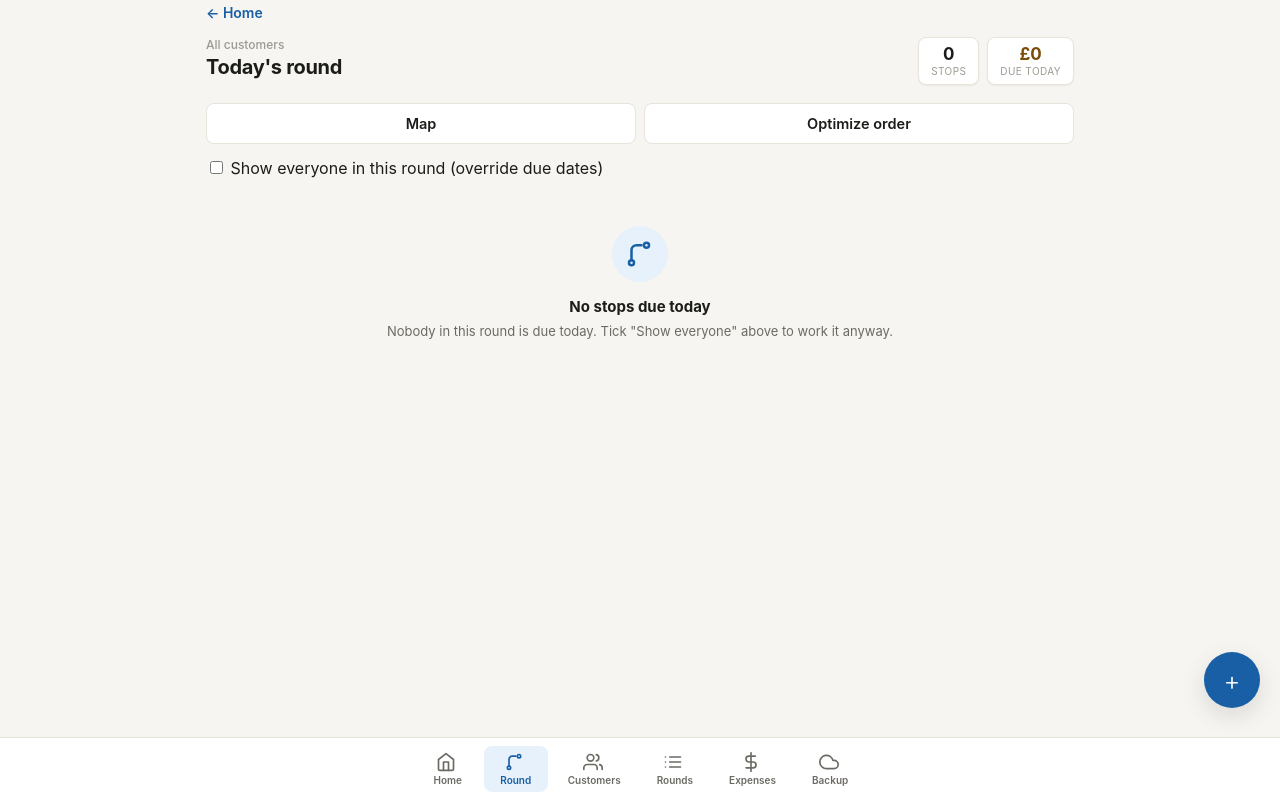
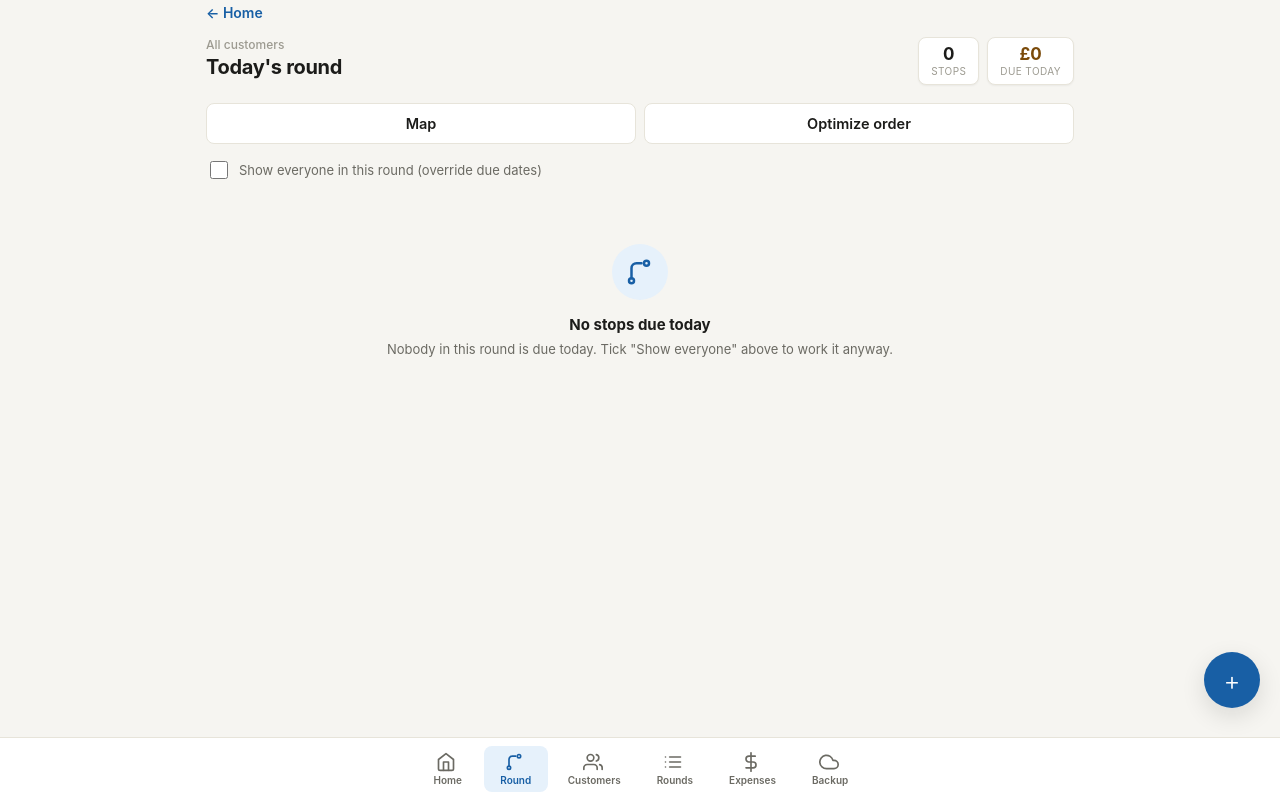
Before and after one commit to kuczerjoel1-maker/roundly, a website: page www/index.html in a window 1280 px wide. Both pictures are taken after a click on the button "Start Today's Round". Drawn offline with nearby package versions, Linux system fonts and the light colour scheme.

Commit message:
Add files via upload

```diff
--- a/www/css/styles.css
+++ b/www/css/styles.css
@@ -432,6 +432,23 @@ body {
 }
 .route-actions button { flex: 1; }
 
+.route-override-row {
+  margin-bottom: 14px;
+}
+.route-override-label {
+  display: flex;
+  align-items: center;
+  gap: 8px;
+  font-size: 13px;
+  color: var(--text-secondary);
+  cursor: pointer;
+}
+.route-override-label input[type="checkbox"] {
+  width: 18px;
+  height: 18px;
+  accent-color: var(--rd-blue);
+}
+
 .route-list { position: relative; display: flex; flex-direction: column; gap: 12px; }
 .route-line {
   position: absolute;
```
